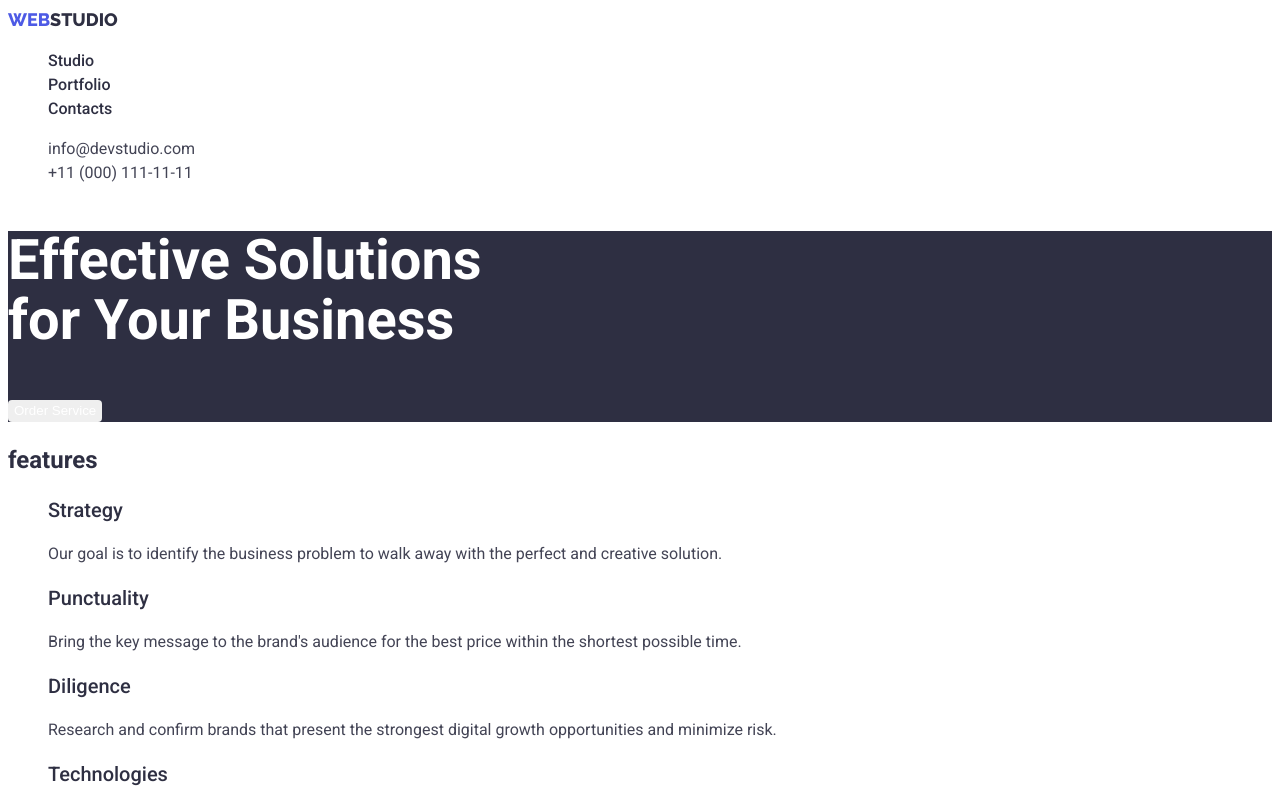
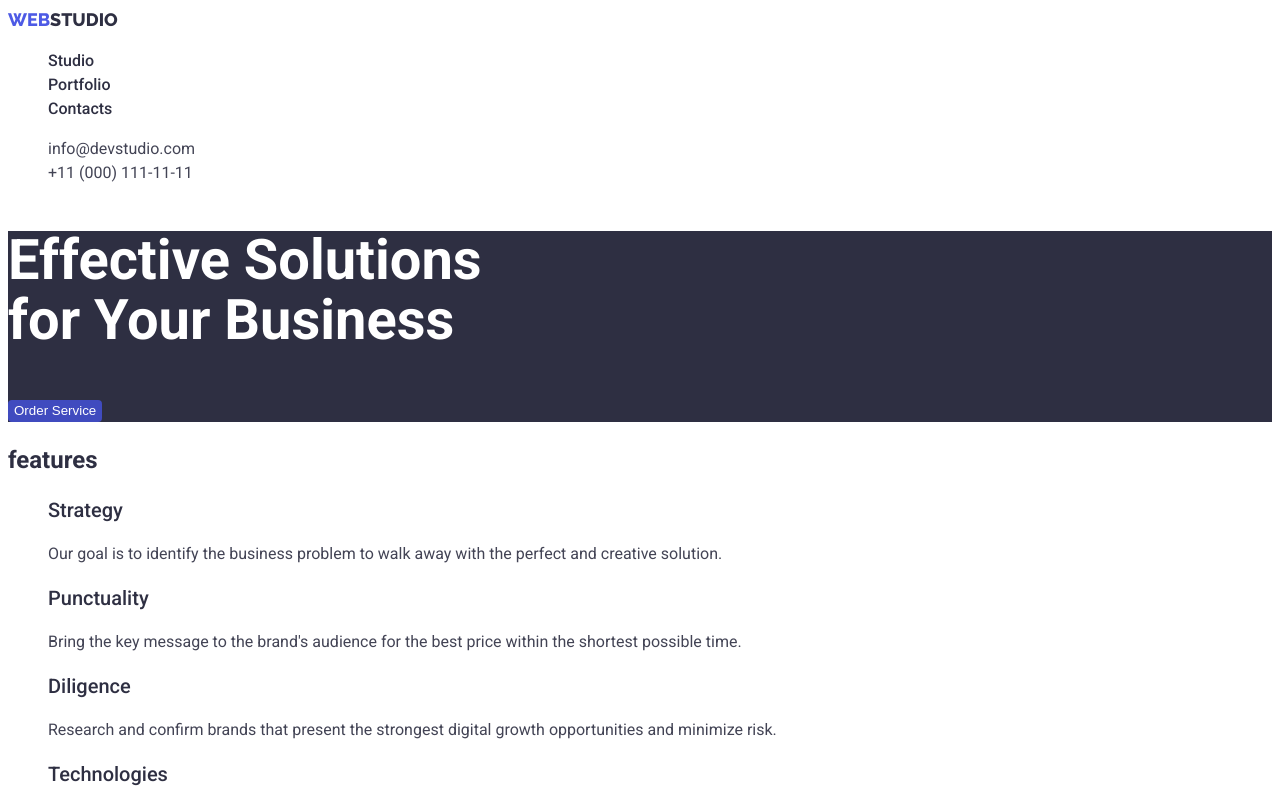
Before and after one commit to sergey-g80/goit-markup-hw-02, a plain HTML site: page index.html in a window 1280 px wide. Both pictures are taken after a click on the button "Order Service". Shown: the top 800 px of the page. Drawn offline with Linux system fonts and the light colour scheme.

Commit message:
Update styles.css

```diff
--- a/css/styles.css
+++ b/css/styles.css
@@ -6,6 +6,7 @@
   --color-text-hero: #ffffff;
   --color-text-footer: #e7e9fc;
   --background-color-btn-hero: #4d5ae5;
+  --background-color-btn-hero-hover: #404bbf;
   --color-text-features-p: #434455;
 }
 
@@ -64,7 +65,7 @@ ul {
   color: var(--color-text-hero);
 }
 .hero button {
-  background-color: ;
+  background-color: var(--background-color-btn-hero);
   color: var(--color-text-hero);
   line-height: 1.5;
   border-radius: 4px;
@@ -73,7 +74,7 @@ ul {
 }
 .hero button:hover,
 .hero button:focus {
-  background-color: var(background-color-btn-hero);
+  background-color: var(--background-color-btn-hero-hover);
 }
 .text-features-title {
   font-weight: 500;
```
